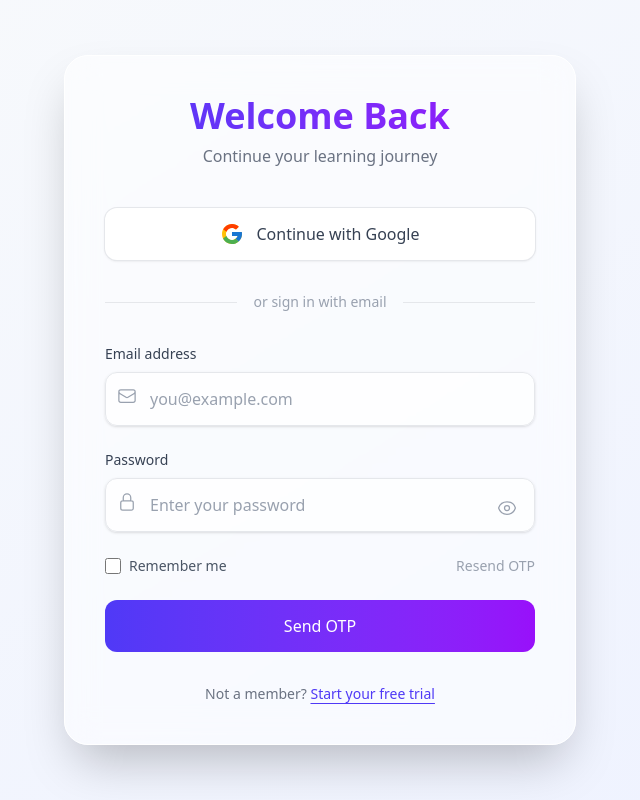
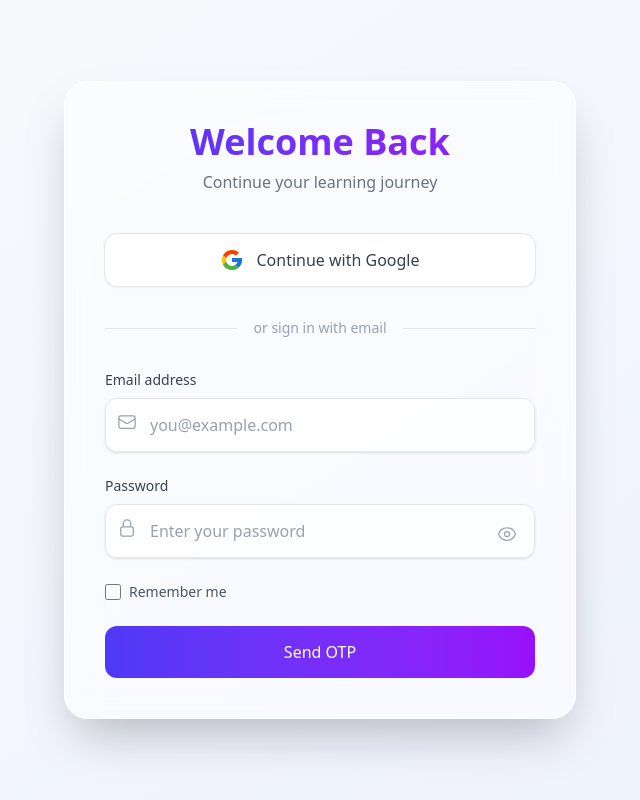
Before and after one commit to dulhara79/Nexora, a React (Vite) app in the folder client/: page /login in a window 1280 px wide. Shown: the whole page, without its empty margins (320-960 px from the left). Built offline with nearby package versions, Linux system fonts and the light colour scheme; no server answers.

Commit message:
Update Login.jsx

```diff
--- a/client/src/pages/Login.jsx
+++ b/client/src/pages/Login.jsx
@@ -1,12 +1,7 @@
 import React, { useState, useEffect } from "react";
 import { motion } from "framer-motion";
 import { useInView } from "react-intersection-observer";
-import {
-  LockClosedIcon,
-  EnvelopeIcon,
-  EyeIcon,
-  EyeSlashIcon,
-} from "@heroicons/react/24/outline";
+import { LockClosedIcon, EnvelopeIcon, EyeIcon, EyeSlashIcon } from "@heroicons/react/24/outline";
 import { FcGoogle } from "react-icons/fc";
 import axios from "axios";
 import { useNavigate } from "react-router-dom";
@@ -24,14 +19,24 @@ const Login = () => {
   const navigate = useNavigate();
   const [ref, inView] = useInView({ triggerOnce: true, threshold: 0.1 });
 
-  // Load email from localStorage if "Remember Me" was previously checked
   useEffect(() => {
     const savedEmail = localStorage.getItem("rememberedEmail");
     if (savedEmail) {
       setEmail(savedEmail);
       setRememberMe(true);
     }
-  }, []);
+
+    const handleGoogleAuthMessage = (event) => {
+      if (event.origin !== "http://localhost:5000") return;
+      if (event.data.type === "google-auth-success") {
+        setLoading(false);
+        navigate("/feed");
+      }
+    };
+
+    window.addEventListener("message", handleGoogleAuthMessage);
+    return () => window.removeEventListener("message", handleGoogleAuthMessage);
+  }, [navigate]);
 
   const handleEmailLogin = async (e) => {
     e.preventDefault();
@@ -43,17 +48,10 @@ const Login = () => {
       formData.append("email", email);
       formData.append("password", password);
 
-      const response = await axios.post(
-        "http://localhost:5000/api/auth/login",
-        formData,
-        {
-          headers: {
-            "Content-Type": "application/x-www-form-urlencoded",
-          },
-        }
-      );
+      await axios.post("http://localhost:5000/api/auth/login", formData, {
+        headers: { "Content-Type": "application/x-www-form-urlencoded" },
+      });
 
-      console.log("Login response:", response.data);
       if (rememberMe) {
         localStorage.setItem("rememberedEmail", email);
       } else {
@@ -61,138 +59,56 @@ const Login = () => {
       }
       navigate("/otp-verify", { state: { email } });
     } catch (err) {
-      console.error("Login error:", err.response);
       setError(
-        typeof err.response?.data === "string"
-          ? err.response?.data
-          : err.response?.data?.error || "Failed to send OTP. Please try again."
+        err.response?.data || "Failed to send OTP. Please try again."
       );
     } finally {
       setLoading(false);
     }
   };
 
-  const handleResendOTP = async () => {
-    setError("");
-    setLoading(true);
-    try {
-      const formData = new URLSearchParams();
-      formData.append("email", email);
-      formData.append("password", password);
-
-      await axios.post("http://localhost:5000/api/auth/login", formData, {
-        headers: {
-          "Content-Type": "application/x-www-form-urlencoded",
-        },
-      });
-      setError("OTP resent successfully");
-    } catch (err) {
-      setError("Failed to resend OTP. Please try again.");
-    } finally {
-      setLoading(false);
-    }
-  };
-
-  const handleGoogleLogin = async () => {
+  const handleGoogleLogin = () => {
     setError("");
     setLoading(true);
 
-    try {
-      const googleAuthUrl = "http://localhost:5000/oauth2/authorization/google"; // Spring Security OAuth2 endpoint
+    const googleAuthUrl = "http://localhost:5000/oauth2/authorization/google";
     const width = 600;
     const height = 600;
     const left = (window.screen.width - width) / 2;
     const top = (window.screen.height - height) / 2;
 
-      const authWindow = window.open(
+    window.open(
       googleAuthUrl,
       "GoogleLogin",
       `width=${width},height=${height},top=${top},left=${left}`
     );
-
-      // Poll to check if the window is closed and session is set
-      const checkWindowClosed = setInterval(async () => {
-        if (authWindow.closed) {
-          clearInterval(checkWindowClosed);
-          try {
-            const response = await axios.get("http://localhost:5000/api/auth/check-session", {
-              withCredentials: true,
-            });
-            console.log("Check session response:", response.data);
-            if (response.data.id) {
-              // Redirect to user profile page after successful Google login
-              navigate(`/profile/${response.data.id}`);
-            } else {
-              setError("Google login failed: No user ID found.");
-            }
-          } catch (err) {
-            console.error("Session check error:", err.response?.data || err.message);
-            setError("Google login failed. Please try again.");
-          } finally {
-            setLoading(false);
-          }
-        }
-      }, 500);
-    } catch (error) {
-      setError("Failed to initiate Google login");
-      console.error("Google login error:", error);
-      setLoading(false);
-    }
   };
 
   const containerVariants = {
     hidden: { opacity: 0, scale: 0.95 },
-    visible: {
-      opacity: 1,
-      scale: 1,
-      transition: {
-        delayChildren: 0.2,
-        staggerChildren: 0.1,
-        duration: 0.3,
-        ease: "easeOut",
-      },
-    },
+    visible: { opacity: 1, scale: 1, transition: { delayChildren: 0.2, staggerChildren: 0.1, duration: 0.3, ease: "easeOut" } },
   };
 
   const itemVariants = {
     hidden: { y: 10, opacity: 0 },
-    visible: {
-      y: 0,
-      opacity: 1,
-      transition: { duration: 0.4, ease: "backOut" },
-    },
+    visible: { y: 0, opacity: 1, transition: { duration: 0.4, ease: "backOut" } },
   };
 
   return (
     <div className="flex items-center justify-center w-screen min-h-screen bg-gradient-to-br from-slate-50 to-indigo-50">
-      <motion.div
-        ref={ref}
-        variants={containerVariants}
-        initial="hidden"
-        animate={inView ? "visible" : "hidden"}
-        className="w-full max-w-xl px-4 py-12 sm:px-6 lg:px-8"
-      >
+      <motion.div ref={ref} variants={containerVariants} initial="hidden" animate={inView ? "visible" : "hidden"} className="w-full max-w-xl px-4 py-12 sm:px-6 lg:px-8">
         <div className="p-8 border border-white shadow-2xl bg-white/50 backdrop-blur-lg rounded-3xl sm:p-10">
           <div className="mb-10 text-center">
-            <motion.h2
-              variants={itemVariants}
-              className="mb-2 text-4xl font-bold text-transparent text-gray-900 bg-gradient-to-r from-indigo-600 to-purple-600 bg-clip-text"
-            >
+            <motion.h2 variants={itemVariants} className="mb-2 text-4xl font-bold text-transparent text-gray-900 bg-gradient-to-r from-indigo-600 to-purple-600 bg-clip-text">
               Welcome Back
             </motion.h2>
-            <motion.p
-              variants={itemVariants}
-              className="mt-2 font-medium text-gray-500"
-            >
+            <motion.p variants={itemVariants} className="mt-2 font-medium text-gray-500">
               Continue your learning journey
             </motion.p>
           </div>
 
           {error && (
-            <motion.div
-              variants={itemVariants}
-              className={`mb-6 text-sm text-center ${error.includes("success") ? "text-green-600" : "text-red-600"}`}
-            >
+            <motion.div variants={itemVariants} className={`mb-6 text-sm text-center ${error.includes("success") ? "text-green-600" : "text-red-600"}`}>
               {error}
             </motion.div>
           )}
@@ -211,22 +127,15 @@ const Login = () => {
             </span>
           </motion.button>
 
-          <motion.div
-            variants={itemVariants}
-            className="flex items-center my-8"
-          >
+          <motion.div variants={itemVariants} className="flex items-center my-8">
             <div className="flex-1 border-t border-gray-200"></div>
-            <span className="px-4 text-sm font-medium text-gray-400">
-              or sign in with email
-            </span>
+            <span className="px-4 text-sm font-medium text-gray-400">or sign in with email</span>
             <div className="flex-1 border-t border-gray-200"></div>
           </motion.div>
 
           <form onSubmit={handleEmailLogin} className="space-y-6">
             <motion.div variants={itemVariants}>
-              <label className="block mb-2 text-sm font-medium text-gray-700">
-                Email address
-              </label>
+              <label className="block mb-2 text-sm font-medium text-gray-700">Email address</label>
               <div className="relative">
                 <EnvelopeIcon className="w-5 h-5 text-gray-400 absolute top-3.5 left-3 peer-focus:text-indigo-500" />
                 <input
@@ -242,9 +151,7 @@ const Login = () => {
             </motion.div>
 
             <motion.div variants={itemVariants}>
-              <label className="block mb-2 text-sm font-medium text-gray-700">
-                Password
-              </label>
+              <label className="block mb-2 text-sm font-medium text-gray-700">Password</label>
               <div className="relative">
                 <LockClosedIcon className="w-5 h-5 text-gray-400 absolute top-3.5 left-3 peer-focus:text-indigo-500" />
                 <input
@@ -258,22 +165,14 @@ const Login = () => {
                 <button
                   type="button"
                   onClick={() => setShowPassword(!showPassword)}
-                  aria-label={showPassword ? "Hide password" : "Show password"}
                   className="absolute right-3 top-3.5 p-1.5 rounded-lg hover:bg-gray-50 transition-colors"
                 >
-                  {showPassword ? (
-                    <EyeSlashIcon className="w-5 h-5 text-indigo-500" />
-                  ) : (
-                    <EyeIcon className="w-5 h-5 text-gray-400" />
-                  )}
+                  {showPassword ? <EyeSlashIcon className="w-5 h-5 text-indigo-500" /> : <EyeIcon className="w-5 h-5 text-gray-400" />}
                 </button>
               </div>
             </motion.div>
 
-            <motion.div
-              variants={itemVariants}
-              className="flex items-center justify-between"
-            >
+            <motion.div variants={itemVariants} className="flex items-center justify-between">
               <label className="flex items-center space-x-2">
                 <input
                   type="checkbox"
@@ -284,14 +183,6 @@ const Login = () => {
                 />
                 <span className="text-sm text-gray-600">Remember me</span>
               </label>
-              <button
-                type="button"
-                onClick={handleResendOTP}
-                disabled={loading || !email || !password}
-                className="text-sm font-medium text-indigo-600 hover:text-indigo-500 disabled:text-gray-400"
-              >
-                Resend OTP
-              </button>
             </motion.div>
 
             <motion.div variants={itemVariants}>
@@ -306,19 +197,6 @@ const Login = () => {
               </motion.button>
             </motion.div>
           </form>
-
-          <motion.div
-            variants={itemVariants}
-            className="mt-8 text-sm text-center text-gray-500"
-          >
-            Not a member?{" "}
-            <a
-              href="/signup"
-              className="font-medium text-indigo-600 underline hover:text-indigo-500 underline-offset-4"
-            >
-              Start your free trial
-            </a>
-          </motion.div>
         </div>
       </motion.div>
     </div>
```
Lines whose indentation alone changed are shown as unchanged.
